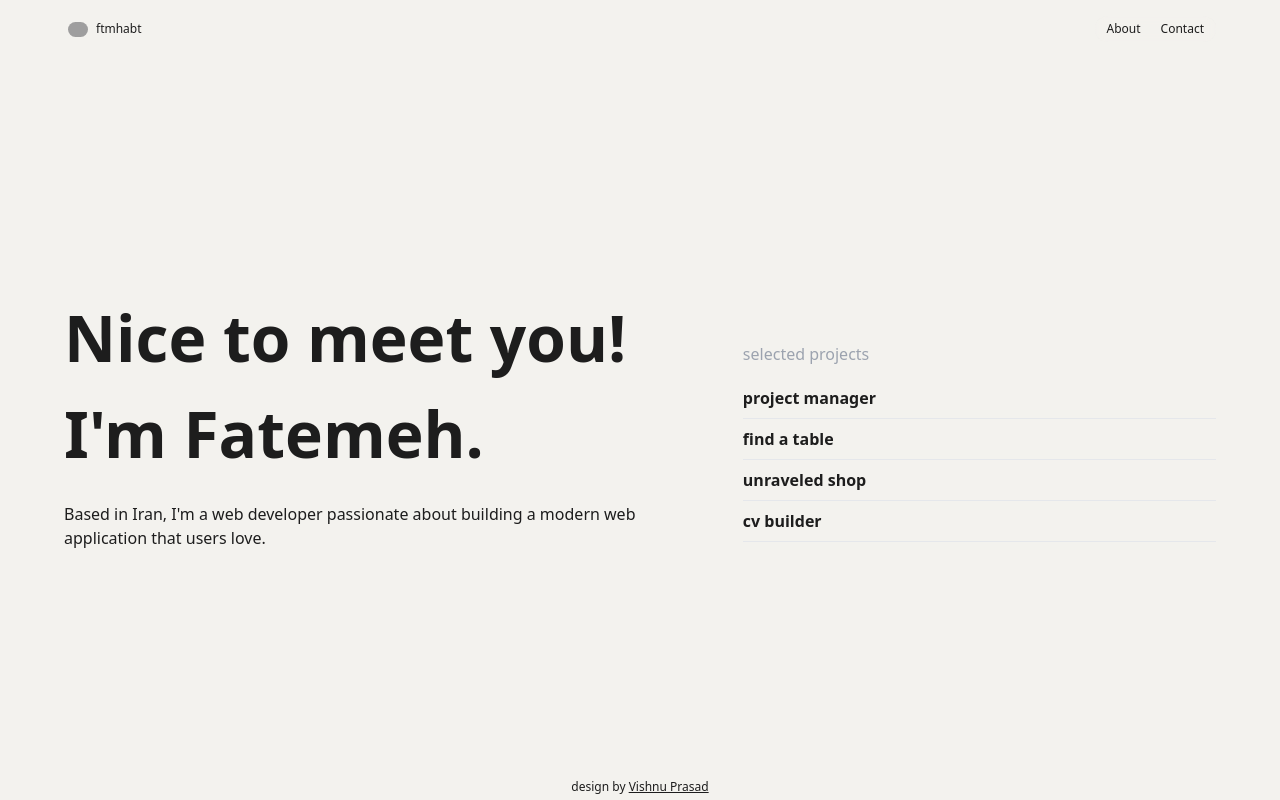
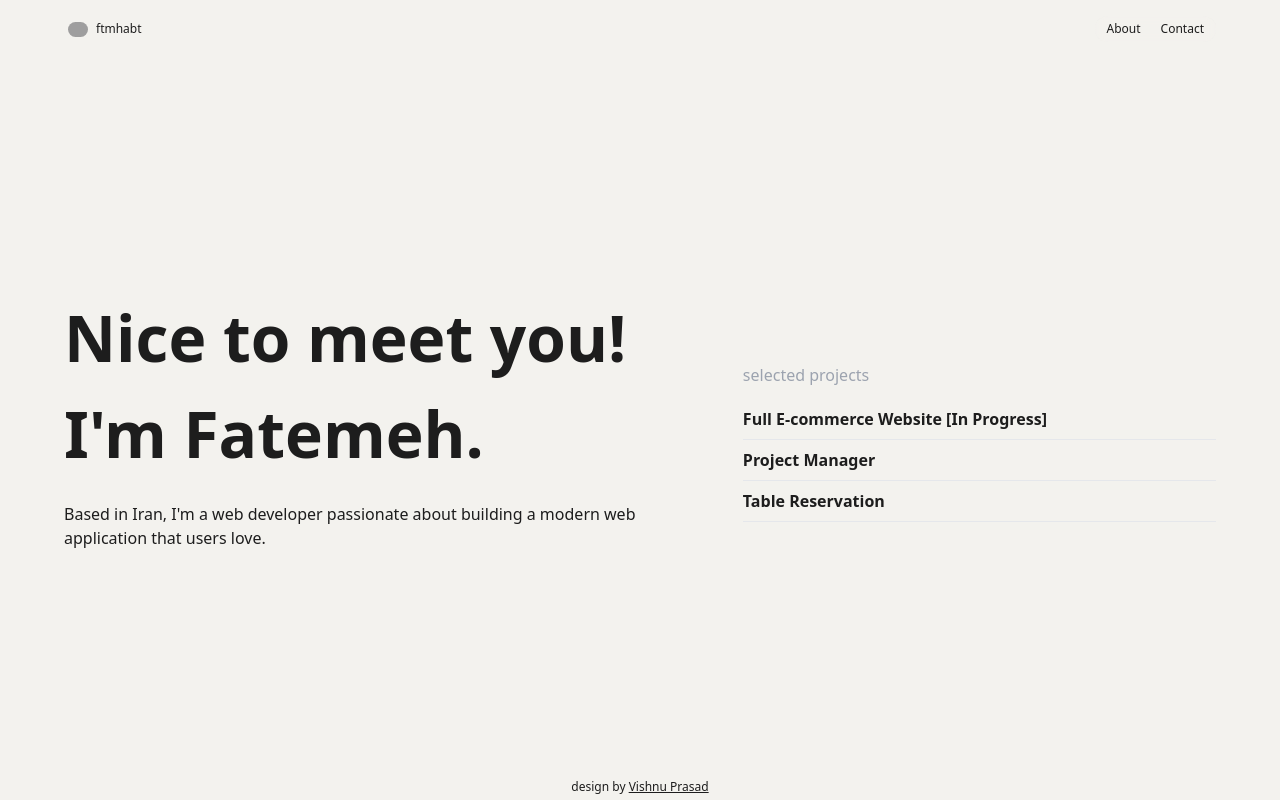
Before and after one commit to ftmhabt/portfolio, a React (Vite) app: page / in a window 1280 px wide. Built offline with nearby package versions, Linux system fonts and the light colour scheme; grey boxes are pictures that could not be loaded.

Commit message:
Add work

```diff
--- a/src/components/works-data.ts
+++ b/src/components/works-data.ts
@@ -1,16 +1,35 @@
 // import calcImage from "../assets/calc.png";
-import cvImage from "../assets/cv.png";
-import shopImage from "../assets/shop.png";
 import tableImage from "../assets/table.png";
 // import todoImage from "../assets/todo.png";
 import manager1 from "../assets/manager1.png";
 import manager2 from "../assets/manager2.png";
+import shop1 from "../assets/shop1.png";
+import shop2 from "../assets/shop2.png";
+
 const works = [
   {
     id: 6,
-    name: "project manager",
+    name: "Full E-commerce Website [In Progress]",
     description:
-      "A comprehensive project management tool that helps teams plan, track, and collaborate on projects effectively.",
+      "A full-featured e-commerce platform with a user dashboard, admin panel, and integrated blog. Users can browse and purchase products, manage their accounts, and administrators can oversee products, orders, and content.",
+    imageUrls: [shop1, shop2],
+    tools: [
+      "next.js",
+      "typescript",
+      "react",
+      "tailwindcss",
+      "shadcn/ui",
+      "prisma",
+      "postgresql",
+    ],
+    liveUrl: "https://shopftmh.vercel.app/",
+    repoUrl: "https://github.com/ftmhabt/full-shop-prototype",
+  },
+  {
+    id: 6,
+    name: "Project Manager",
+    description:
+      "A project management tool designed to help teams plan, track, and collaborate on projects.",
     imageUrls: [manager2, manager1],
     tools: [
       "next.js",
@@ -26,9 +45,9 @@ const works = [
   },
   {
     id: 5,
-    name: "find a table",
+    name: "Table Reservation",
     description:
-      "A table reservation website that allows users to select a restaurant and check table availability for a specific date and time. Implemented user authorization for secure access.",
+      "A restaurant table reservation website where users can select a restaurant, check table availability, and book for a specific date and time. Includes secure user authorization.",
     imageUrls: [tableImage],
     tools: [
       "next.js",
@@ -42,33 +61,33 @@ const works = [
     liveUrl: "https://find-a-table.vercel.app/",
     repoUrl: "https://github.com/ftmhabt/find-a-table",
   },
-  {
-    id: 1,
-    name: "unraveled shop",
-    description:
-      "an e-commerce web application built with React and TypeScript. It offers a comprehensive shopping experience with features for browsing, searching, adding items to cart, managing the cart, checkout and account functionalities.",
-    imageUrls: [shopImage],
-    tools: [
-      "react",
-      "react-router-dom",
-      "react-toastify",
-      "tailwindcss",
-      "fake store api",
-      "vite",
-    ],
-    liveUrl: "https://the-unraveled-shop.vercel.app/",
-    repoUrl: "https://github.com/ftmhabt/unraveled-shop",
-  },
-  {
-    id: 2,
-    name: "cv builder",
-    description:
-      "This project is a web application built using React and react-pdf that allows users to create and customize their resumes. It provides a user-friendly interface for entering information such as contact details, work experience, education, and skills. The generated resume can be downloaded as a PDF document, ready for sharing with potential employers.",
-    imageUrls: [cvImage],
-    tools: ["react", "css", "react-pdf"],
-    liveUrl: "https://ftm-cv-builder.vercel.app/",
-    repoUrl: "https://github.com/ftmhabt/cv-builder",
-  },
+  // {
+  //   id: 1,
+  //   name: "unraveled shop",
+  //   description:
+  //     "An e-commerce web application offering a seamless shopping experience with product browsing, searching, cart management, checkout, and user account features.",
+  //   imageUrls: [shopImage],
+  //   tools: [
+  //     "react",
+  //     "react-router-dom",
+  //     "react-toastify",
+  //     "tailwindcss",
+  //     "fake store api",
+  //     "vite",
+  //   ],
+  //   liveUrl: "https://the-unraveled-shop.vercel.app/",
+  //   repoUrl: "https://github.com/ftmhabt/unraveled-shop",
+  // },
+  // {
+  //   id: 2,
+  //   name: "cv builder",
+  //   description:
+  //     "A web application for creating and customizing resumes. Users can enter personal information, work experience, education, and skills, then download a PDF version.",
+  //   imageUrls: [cvImage],
+  //   tools: ["react", "css", "react-pdf"],
+  //   liveUrl: "https://ftm-cv-builder.vercel.app/",
+  //   repoUrl: "https://github.com/ftmhabt/cv-builder",
+  // },
   // {
   //   id: 3,
   //   name: "todo app",
```
Also changed, not shown: src/assets/shop1.png (added), src/assets/shop2.png (added).
